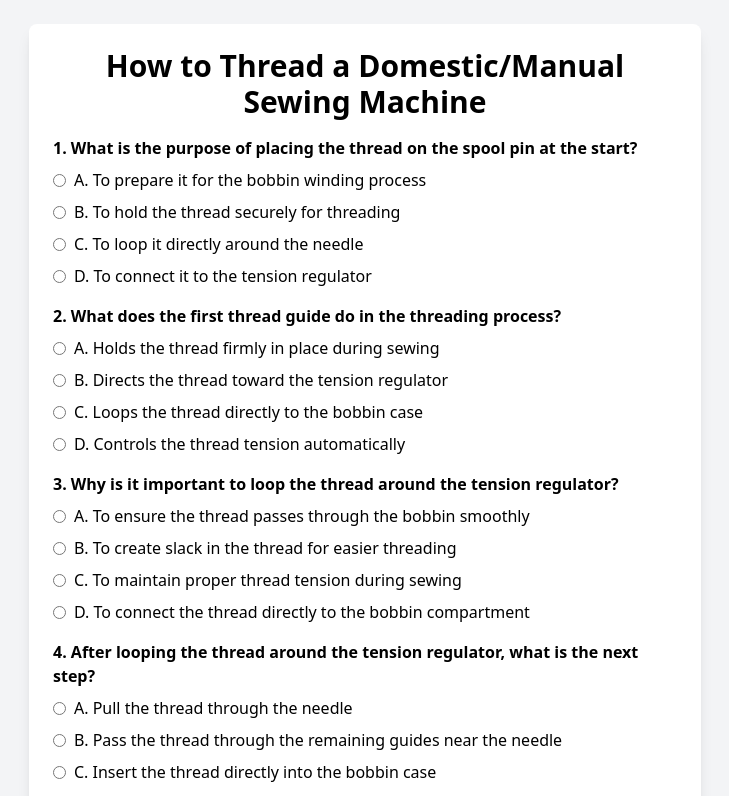
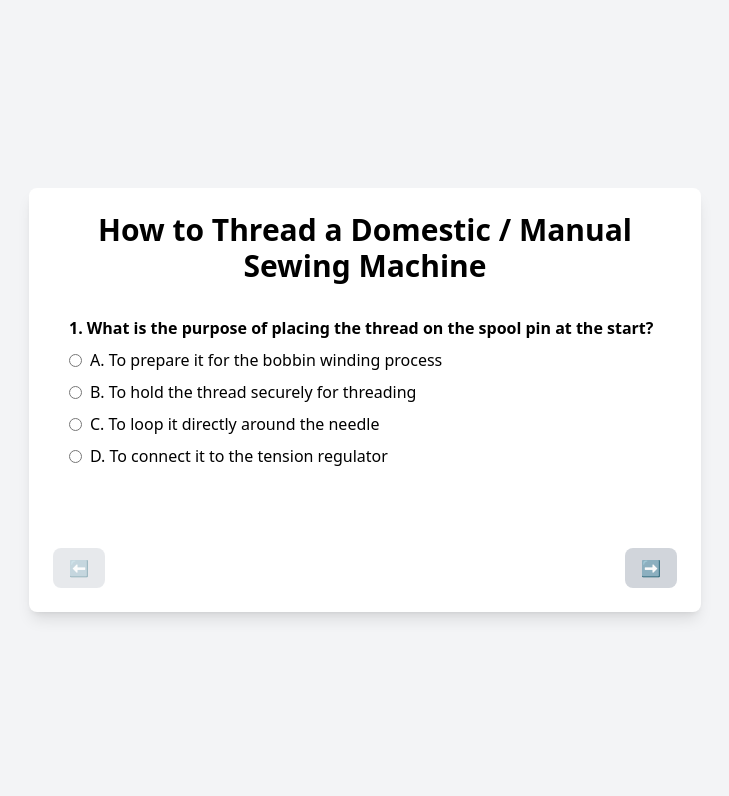
Before and after one commit to chinoy-the-great/nuxt3-drizzle-stitch, a Nuxt app: page /quiz/0 in a window 1280 px wide. Shown: the top 796 px of the page, without its empty margins (275-1004 px from the left). Built offline with nearby package versions, Linux system fonts and the light colour scheme.

Commit message:
Updated quizzes page.

```diff
--- a/pages/quiz/[id].vue
+++ b/pages/quiz/[id].vue
@@ -1,13 +1,31 @@
 <template>
-	<div class="min-h-screen flex flex-col items-center justify-center bg-gray-100 p-6">
-		<div class="w-full max-w-2xl bg-white p-6 shadow-lg rounded-lg">
+	<div
+		class="min-h-screen flex flex-col items-center justify-center bg-gray-100 p-6"
+		@touchstart="handleTouchStart"
+		@touchend="handleTouchEnd"
+	>
+		<!-- Quiz Container -->
+		<div class="w-full max-w-2xl bg-white p-6 shadow-lg rounded-lg relative">
+			<!-- Quiz Title (Static) -->
 			<h1 class="text-3xl font-bold text-center mb-4">{{ quiz?.title }}</h1>
 
+			<!-- If Quiz is Not Found -->
 			<p v-if="!quiz" class="text-red-500">Quiz not found!</p>
 
-			<div v-if="quiz">
-				<div v-for="(question, index) in quiz.questions" :key="index" class="mb-4">
-					<p class="font-semibold">{{ question.text }}</p>
+			<!-- Quiz Content -->
+			<div v-if="quiz" class="relative w-full overflow-hidden">
+				<!-- Questions Wrapper -->
+				<div
+					class="flex transition-transform duration-300 ease-in-out w-full"
+					:style="{ transform: `translateX(-${currentQuestionIndex * 100}%)` }"
+				>
+					<!-- Single Question Slide -->
+					<div
+						v-for="(question, index) in quiz.questions"
+						:key="index"
+						class="w-full max-w-full flex-shrink-0 p-4"
+					>
+						<p class="font-semibold break-words text-wrap">{{ question.text }}</p>
 						<ul>
 							<li v-for="option in question.options" :key="option" class="mt-2">
 								<label class="flex items-center gap-2 cursor-pointer">
@@ -23,7 +41,30 @@
 							</li>
 						</ul>
 					</div>
+				</div>
+			</div>
+
+			<!-- Navigation Buttons -->
+			<div class="flex justify-between mt-4">
 				<button
+					:disabled="currentQuestionIndex === 0"
+					class="px-4 py-2 bg-gray-300 rounded-lg disabled:opacity-50"
+					@click="prevQuestion"
+				>
+					⬅
+				</button>
+				<button
+					:disabled="currentQuestionIndex === quiz.questions.length - 1"
+					class="px-4 py-2 bg-gray-300 rounded-lg disabled:opacity-50"
+					@click="nextQuestion"
+				>
+					➡
+				</button>
+			</div>
+
+			<!-- Submit Button -->
+			<button
+				v-if="currentQuestionIndex === quiz.questions.length - 1"
 				class="mt-6 w-full bg-blue-500 text-white py-2 rounded-lg hover:bg-blue-600"
 				@click="submitQuiz"
 			>
@@ -31,11 +72,11 @@
 			</button>
 		</div>
 	</div>
-	</div>
 </template>
 
 <script setup>
-import { useRoute } from 'vue-router'
+import { ref } from 'vue'
+import { useRoute, useRouter } from 'vue-router'
 
 definePageMeta({
 	layout: 'fullscreen', // Uses fullscreen layout instead of default
@@ -48,7 +89,7 @@ const quizId = route.params.id.toString() // Ensure it's a string
 const quizzes = [
 	{
 		id: '0',
-		title: 'How to Thread a Domestic/Manual Sewing Machine',
+		title: 'How to Thread a Domestic / Manual Sewing Machine',
 		questions: [
 			{
 				text: '1. What is the purpose of placing the thread on the spool pin at the start?',
@@ -148,10 +189,45 @@ const quizzes = [
 		id: '1',
 		title: 'Vue Basics',
 		questions: [
-			{ text: 'What is Vue?', options: ['A library', 'A framework', 'A database', 'A server'] },
 			{
-				text: 'What directive is used for conditional rendering?',
-				options: ['v-show', 'v-if', 'v-bind', 'v-for'],
+				text: '',
+				options: ['A. ', 'B. ', 'C. ', 'D. '],
+			},
+			{
+				text: '',
+				options: ['A. ', 'B. ', 'C. ', 'D. '],
+			},
+			{
+				text: '',
+				options: ['A. ', 'B. ', 'C. ', 'D. '],
+			},
+			{
+				text: '',
+				options: ['A. ', 'B. ', 'C. ', 'D. '],
+			},
+			{
+				text: '',
+				options: ['A. ', 'B. ', 'C. ', 'D. '],
+			},
+			{
+				text: '',
+				options: ['A. ', 'B. ', 'C. ', 'D. '],
+			},
+			{
+				text: '',
+				options: ['A. ', 'B. ', 'C. ', 'D. '],
+			},
+			{
+				text: '',
+				options: ['A. ', 'B. ', 'C. ', 'D. '],
+			},
+			{
+				text: '',
+				options: ['A. ', 'B. ', 'C. ', 'D. '],
+			},
+			{
+				text: '',
+				options: ['A. ', 'B. ', 'C. ', 'D. '],
 			},
 		],
 	},
@@ -159,10 +235,49 @@ const quizzes = [
 
 const quiz = ref(quizzes.find((q) => q.id === quizId))
 const answers = ref([])
+const currentQuestionIndex = ref(0)
+
+// Touch swipe handling
+const touchStartX = ref(0)
+const touchEndX = ref(0)
+
+const handleTouchStart = (event) => {
+	touchStartX.value = event.touches[0].clientX
+}
+
+const nextQuestion = () => {
+	if (currentQuestionIndex.value < quiz.value.questions.length - 1) {
+		currentQuestionIndex.value++
+	}
+}
+
+const prevQuestion = () => {
+	if (currentQuestionIndex.value > 0) {
+		currentQuestionIndex.value--
+	}
+}
+
+const checkSwipe = () => {
+	const swipeThreshold = 50 // Minimum swipe distance
+
+	// Swipe Left (Next Question)
+	if (touchStartX.value - touchEndX.value > swipeThreshold) {
+		nextQuestion()
+	}
+
+	// Swipe Right (Previous Question)
+	if (touchEndX.value - touchStartX.value > swipeThreshold) {
+		prevQuestion()
+	}
+}
+
+const handleTouchEnd = (event) => {
+	touchEndX.value = event.changedTouches[0].clientX
+	checkSwipe()
+}
 
 const submitQuiz = () => {
 	console.log('User answers:', answers.value)
-	// alert('Quiz submitted!')
-	router.push('/quizzes')
+	router.push('/quizzes') // Redirect after submission
 }
 </script>
--- a/pages/quizzes.vue
+++ b/pages/quizzes.vue
@@ -23,7 +23,7 @@
 			<!-- Quiz Item -->
 			<NuxtLink :to="`/quiz/${quizIndex}`">
 				<div
-					class="p-4 rounded-xl shadow-md cursor-pointer"
+					class="p-4 rounded-xl shadow-md cursor-pointer w-full h-32 items-center"
 					:style="{
 						backgroundImage: 'url(/quiz_bg.png)',
 						backgroundSize: 'cover',
@@ -49,7 +49,7 @@ export default {
 		return {
 			quizzes: [
 				{
-					title: 'How to Thread a Domestic/Manual Sewing Machine',
+					title: 'How to Thread a Domestic / Manual Sewing Machine',
 					description:
 						'This quiz is designed to\n' +
 						'challenge your understanding of the process and test your ability to recall specific\n' +
```
Lines whose indentation alone changed are shown as unchanged.
